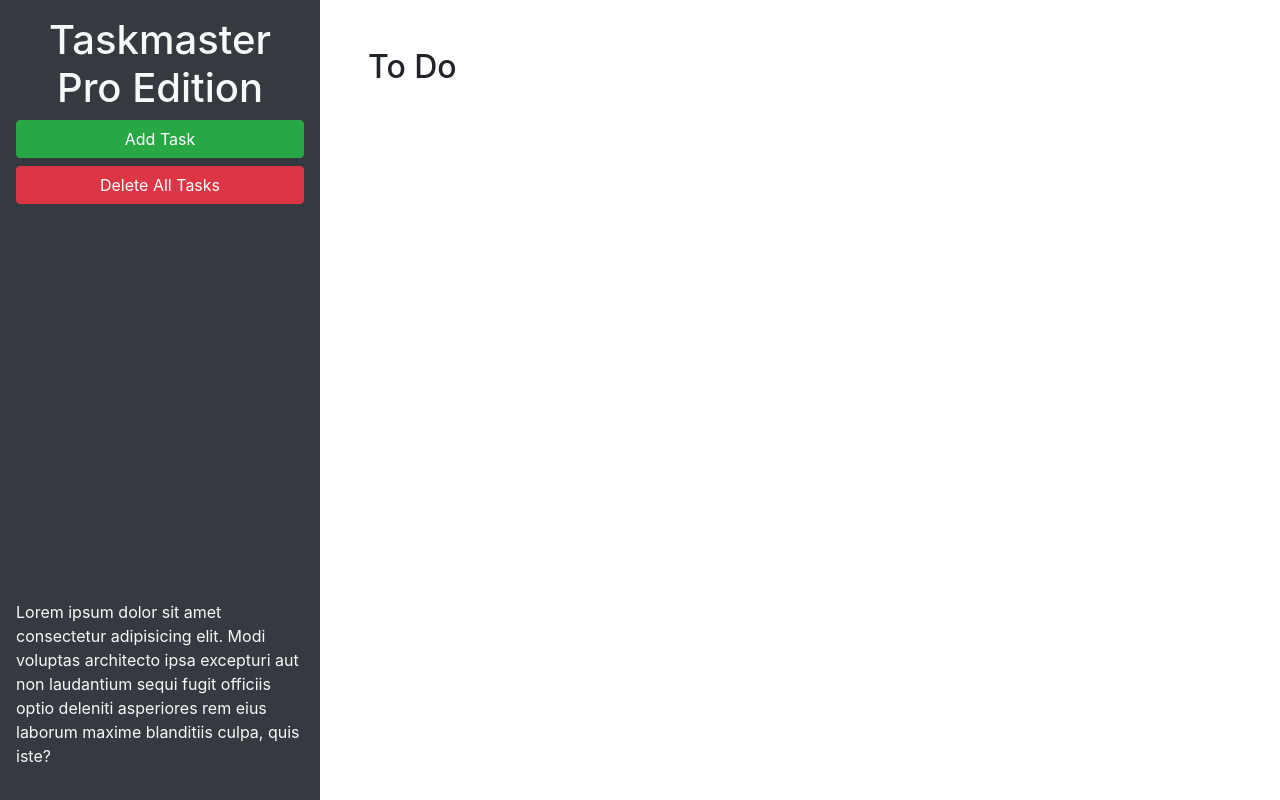
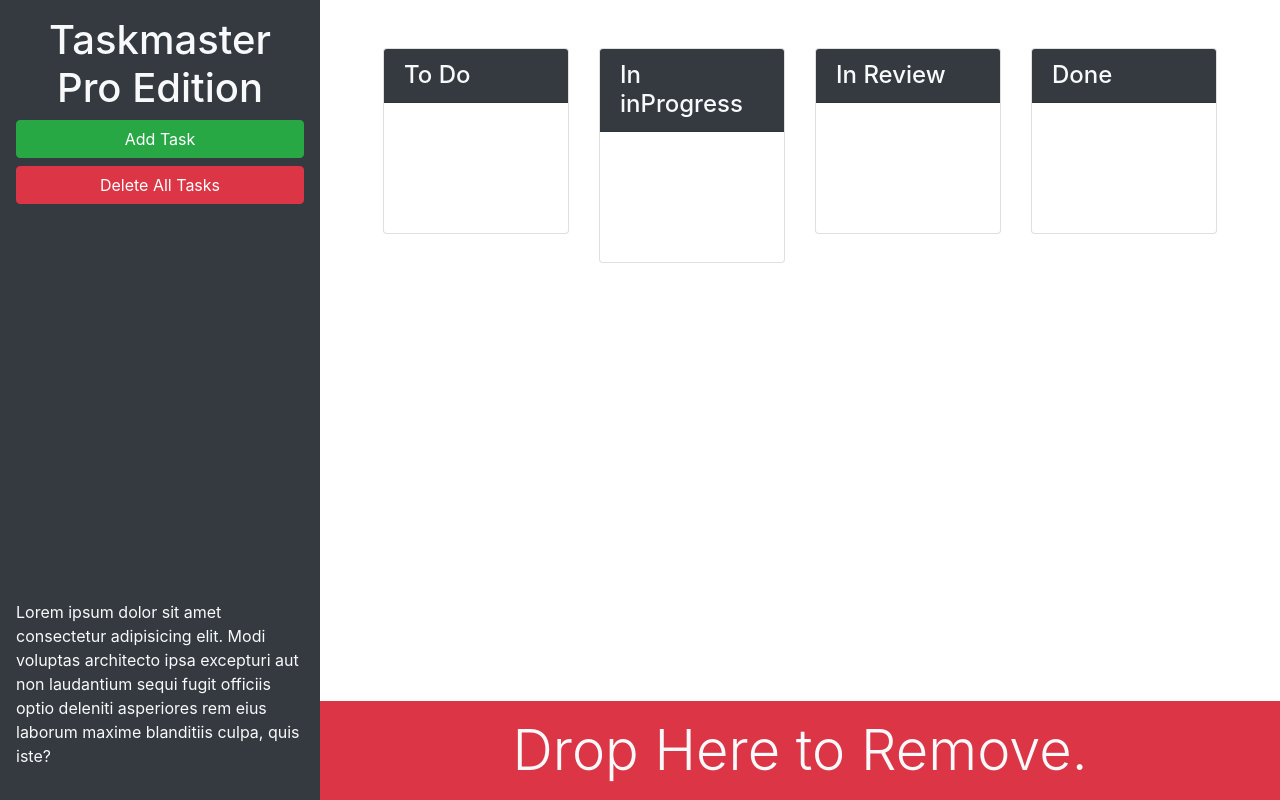
Before and after one commit to SmithBWare89/taskmaster-pro, a plain HTML site: page index.html in a window 1280 px wide. Drawn offline with nearby package versions, Linux system fonts and the light colour scheme.

Commit message:
added trash drop zone

```diff
--- a/index.html
+++ b/index.html
@@ -13,8 +13,8 @@
 <body>
 
   <div class="row min-vh-100 no-gutters">
-    <header class="col-12 col-lg-3 bg-dark text-light d-flex flex-column p-4 p-lg-3">
-      <h1 class="text-center">Taskmaster Pro Edition</h1>
+    <header class="col-12 col-lg-3 bg-dark text-light sticky-top d-flex flex-column p-4 p-lg-3">
+        <h1 class="text-center">Taskmaster Pro Edition</h1>
       <button id="create-task" class="btn btn-block btn-success" data-toggle="modal" data-target="#task-form-modal">Add
         Task</button>
       <button id="remove-tasks" class="btn btn-block btn-danger">Delete All Tasks</button>
@@ -23,10 +23,45 @@
         laudantium sequi fugit officiis optio deleniti asperiores rem eius laborum maxime blanditiis culpa, quis iste?
       </p>
     </header>
-    <main class="col-12 col-lg-9">
-      <div class="m-5">
-        <h2>To Do</h2>
-        <ul id="list-toDo" class="list-group"> </ul>
+    <main class="col-12 col-lg-9 d-flex flex-column">
+      <div class="m-5 row justify-content-around">
+        <!-- todo start -->
+        <div class="col-12 col-md-6 col-xl-3 mb-3">
+          <div class="card">
+            <h4 class="card-header bg-dark text-light">To Do</h2>
+            <ul id="list-toDo" class="list-group"> </ul>
+          </div>
+        </div>
+        <!-- todo end -->
+        <!-- inProgress start -->
+        <div class="col-12 col-md-6 col-xl-3 mb-3">
+          <div class="card">
+            <h4 class="card-header bg-dark text-light">In inProgress</h2>
+            <ul id="list-inProgress" class="list-group"></ul>
+          </div>
+        </div>
+        <!-- inProgress end -->
+        <!-- inReview start -->
+        <div class="col-12 col-md-6 col-xl-3 mb-3">
+          <div class="card">
+            <h4 class="card-header bg-dark text-light">In Review</h2>
+            <ul id="list-inReview" class="list-group"></ul>
+          </div>
+        </div>
+        <!-- inReview end -->
+        <!-- Done start -->
+        <div class="col-12 col-md-6 col-xl-3 mb-3">
+          <div class="card">
+            <h4 class="card-header bg-dark text-light">Done</h2>
+            <ul id="list-done" class="list-group"></ul>
+          </div>
+        </div>
+        <!-- Done end -->
+      </div>
+      <div id="trash" class="mt-auto">
+        <div class="w-100 bg-danger p-3 text-center text-light display-4">
+          Drop Here to Remove.
+        </div>
       </div>
     </main>
   </div>
@@ -46,11 +81,11 @@
           <form>
             <div class="form-group">
               <label for="modalTaskDescription">Task description</label>
-              <textarea id="modalTaskDescription" rows="3"></textarea>
+              <textarea id="modalTaskDescription" rows="3" class="form-control"></textarea>
             </div>
             <div class="form-group">
               <label for="modalDueDate">Due date</label>
-              <input type="text" id="modalDueDate" placeholder="mm/dd/yyyy" autocomplete="off" />
+              <input class="form-control" type="text" id="modalDueDate" placeholder="mm/dd/yyyy" autocomplete="off" />
             </div>
           </form>
         </div>
```
